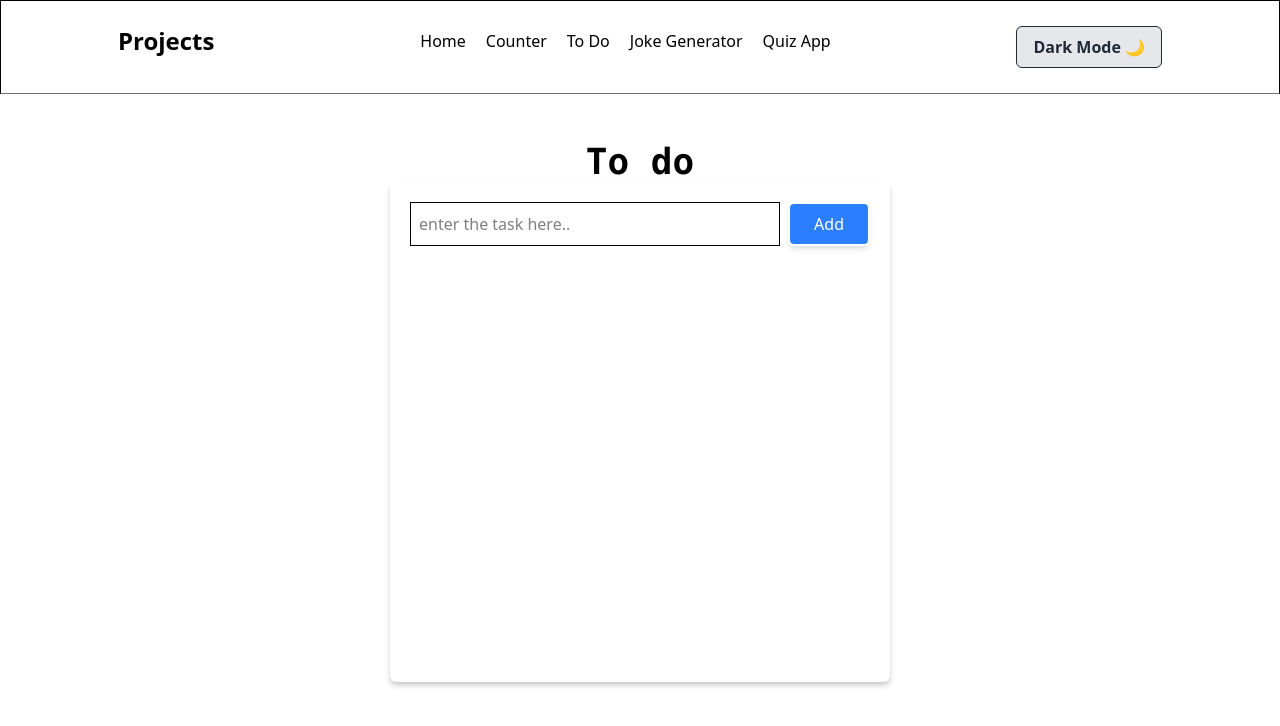
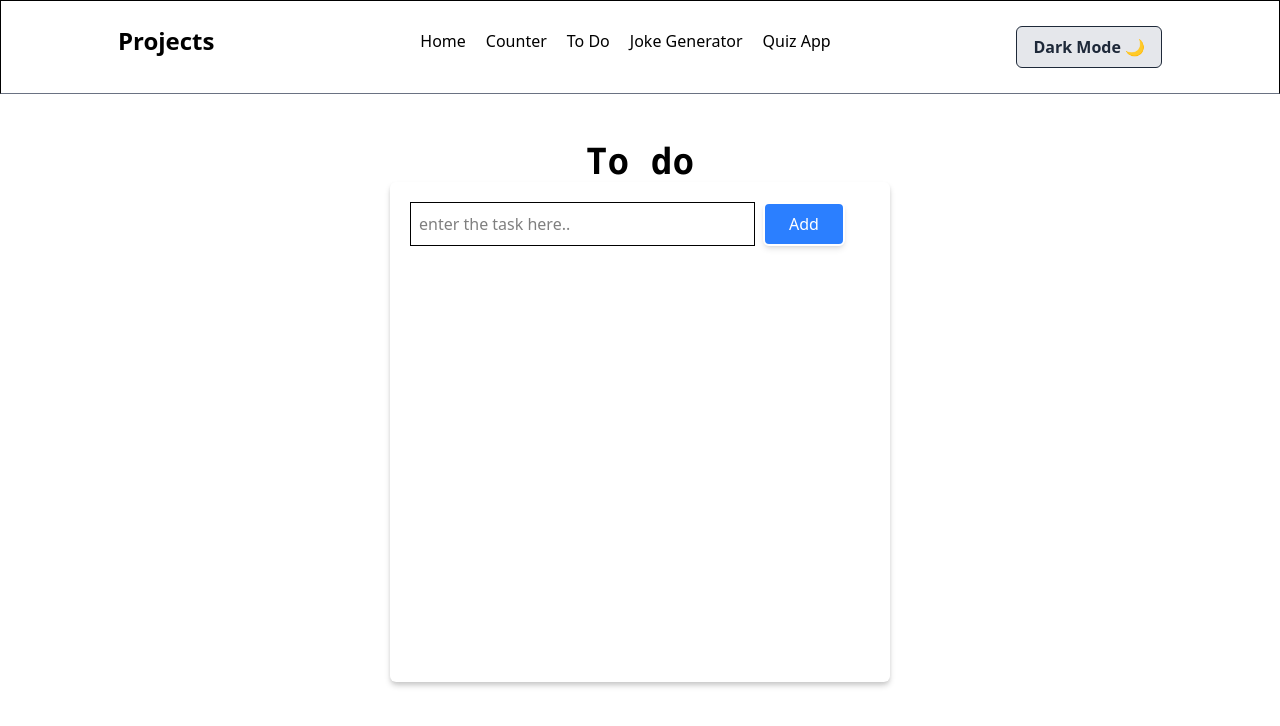
Before and after one commit to paldentitung/Basic-react-project, a React (Vite) app: page /todo in a window 1280 px wide. Shown: the top 726 px of the page. Built offline with nearby package versions, Linux system fonts and the light colour scheme.

Commit message:
fixed the layout of the todo n fixed the color issue fo the quiz app

```diff
--- a/src/Components/QuizApp.jsx
+++ b/src/Components/QuizApp.jsx
@@ -89,7 +89,7 @@ const QuizApp = ({ darkMode }) => {
         <div className="text-3xl font-bold font-mono">Quiz App</div>
         <div className="flex flex-col items-center gap-3 w-full">
           {finished ? (
-            <div className="flex flex-col p-2 gap-3 bg-green-100 w-full max-w-[300px] text-center ">
+            <div className="flex flex-col p-2 gap-3  w-full max-w-[300px] text-center ">
               <span className="text-[18px]">
                 You score is {`${score} out of ${questions.length} `}
               </span>
--- a/src/Components/Todo.jsx
+++ b/src/Components/Todo.jsx
@@ -39,15 +39,17 @@ const Todo = ({ darkMode }) => {
             darkMode ? "border-[1px]" : "shadow-[rgb(200,200,200)]"
           } `}
         >
-          <div className=" flex gap-2 w-full">
+          <div className=" flex gap-2 w-full flex-col md:flex-row">
             <input
               type="text"
-              className="border-[1px] flex-1 p-2"
+              className="border-[1px]  md:w-3/4 p-2"
               onChange={(e) => setNewTask(e.target.value)}
               placeholder="enter the task here.."
               value={newTask}
             />
-            <Button name="Add" onClick={addTask} />
+            <div className="w-[100px] flex items-center">
+              <Button name="Add" onClick={addTask} />
+            </div>
           </div>
           <div className=" w-full">
             <ul className="w-full flex flex-col space-y-4">
```
